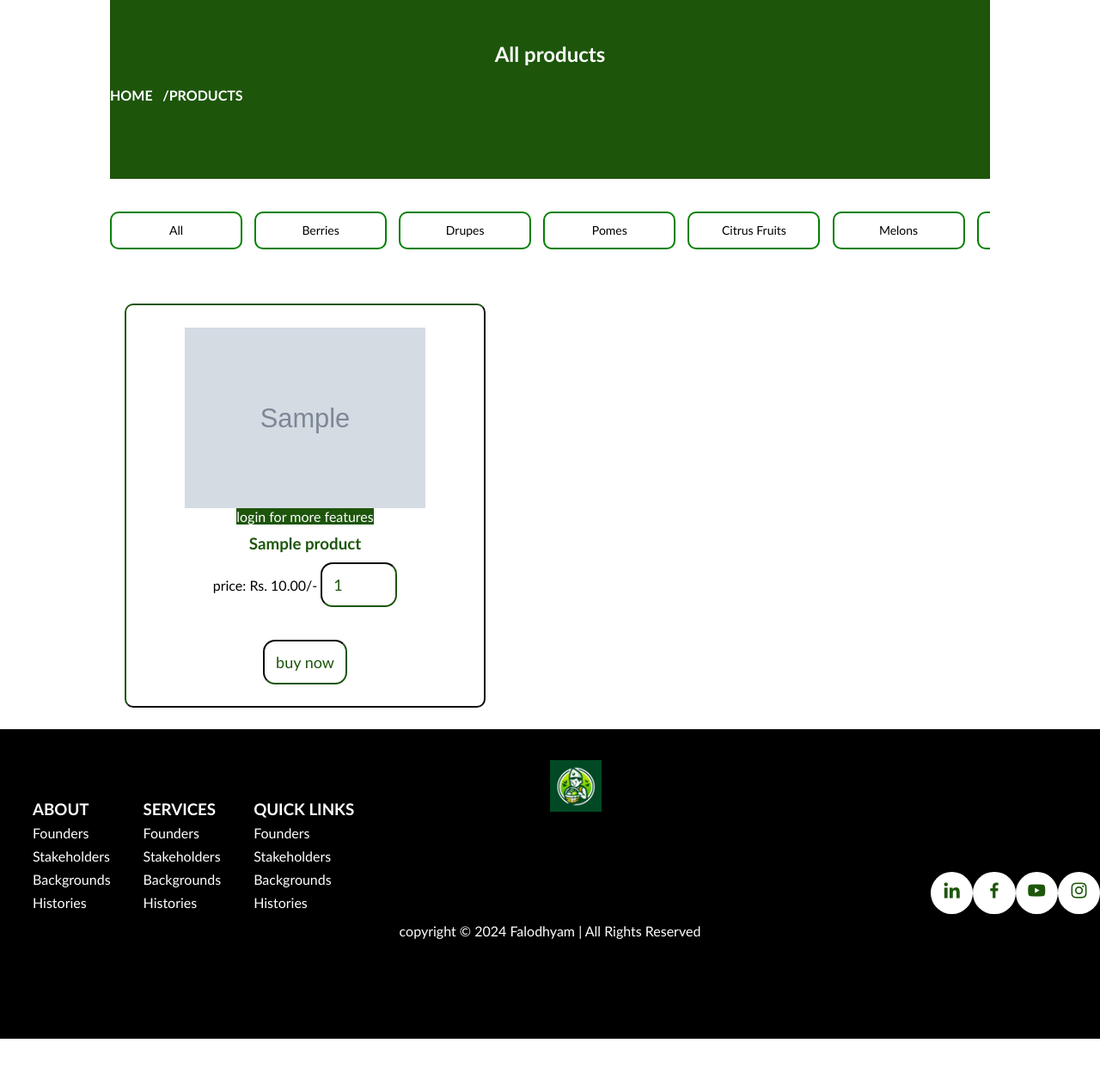
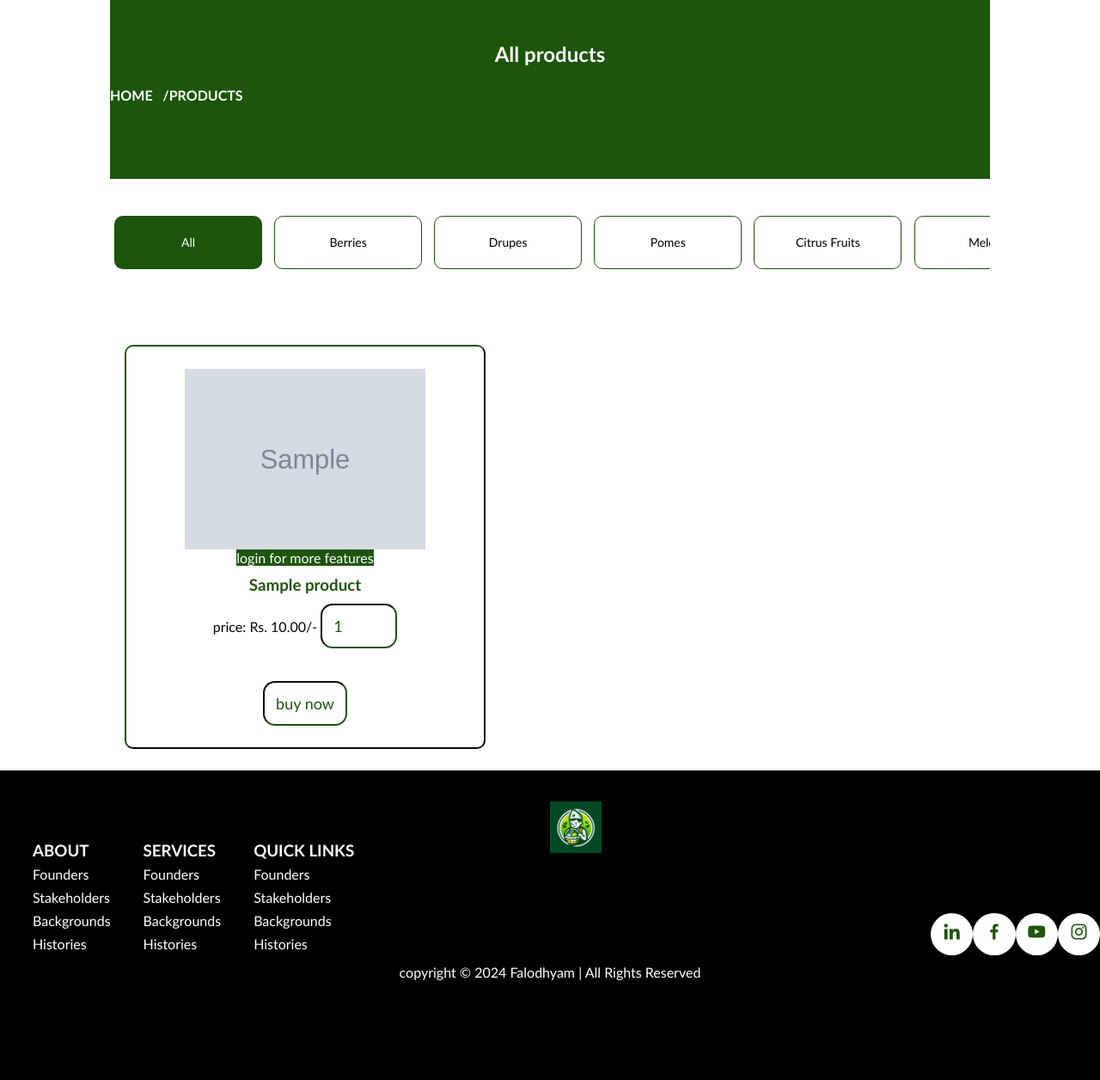
Before and after one commit to Rustam-Shrestha/buyer-side, a PHP site: page /view/pages/view_products.php in a window 1280 px wide. Shown: the part 80-1336 px from the top of the page at 86% size. Before the commit the page ends 1288 px from the top, so only its background shows below. Run offline with PHP 8.4, Linux system fonts and the light colour scheme; tables that the repository leaves empty hold one stand-in row (values such as "Sample post"); grey boxes marked "Sample" are stand-in pictures.

Commit message:
added filtering functionality for products and wishlist anomaly is fixed here including  some bugs and css mistakes yet lodes of css and other erors are persisting and it will be addressed in next upcoming commits as as soon as per my convinience

```diff
--- a/view/pages/view_products.php
+++ b/view/pages/view_products.php
@@ -21,12 +21,9 @@ if (isset($_POST['add_to_wishlist'])) {
     $product_id = $_POST['product_id'];
     $verify_wishlist = $con->prepare('SELECT * FROM `wishlist` WHERE user_id = ? AND product_id = ?');
     $verify_wishlist->execute([$user_id, $product_id]);
-    $cart_num = $con->prepare('SELECT * FROM `cart` WHERE user_id = ? AND product_id = ?');
-    $cart_num->execute([$user_id, $product_id]);
+
     if ($verify_wishlist->rowCount() > 0) {
         $warning_msg[] = 'product already exists in your wishlist';
-    } else if ($cart_num->rowCount() > 0) {
-        $warning_msg[] = 'product already exists in your cart';
     } else {
         $select_price = $con->prepare("SELECT * FROM `products` WHERE id= ? LIMIT 1");
         $select_price->execute([$product_id]);
@@ -62,7 +59,27 @@ if (isset($_POST['add_to_cart'])) {
         $success_msg[] = 'successfully added to cart';
     }
 }
+// Get selected type from URL parameters
+$type = isset($_GET['type']) ? $_GET['type'] : 'all';
+$type_filter = "";
 
+if ($type !== 'all') {
+    $type_filter = "WHERE type = ?";
+}
+
+$query = "SELECT * FROM `products` $type_filter";
+$select_products = $con->prepare($query);
+
+if ($type !== 'all') {
+    $select_products->execute([$type]);
+} else {
+    $select_products->execute();
+}
+
+// Function to get active class for the category
+function getActiveClass($current_type, $type) {
+    return $current_type === $type ? 'active' : '';
+}
 // if (!isset($_SESSION['user_id']) || $_SESSION['user_id'] == "") {
 //     header('Location: login.php?attempt=1');
 //     exit();
@@ -81,6 +98,29 @@ if (isset($_POST['add_to_cart'])) {
     <style>
         <?php include "../../assets/css/style.css"; ?>
         <?php include "../../assets/css/products-style.css"; ?>
+        .category-box {
+            cursor: pointer;
+            padding: 10px;
+            margin: 5px;
+            border: 1px solid rgba(19, 78, 0, 0.956);
+            display: inline-block;
+        }
+
+        .category-box.active {
+            background-color: rgba(19, 78, 0, 0.956);
+            color: white;
+        }
+
+        .item {
+            margin-top: 20px;
+        }
+
+        .box {
+            border: 1px solid #ccc;
+            padding: 10px;
+            margin: 10px;
+            display: inline-block;
+        }
     </style>
     <title>products page</title>
 </head>
@@ -97,66 +137,53 @@ if (isset($_POST['add_to_cart'])) {
     <!-- filter container -->
     <div class="container">
 
-        <div class="category-box">All</div>
-        <div class="category-box">Berries</div>
-        <div class="category-box">Drupes</div>
-        <div class="category-box">Pomes</div>
-        <div class="category-box">Citrus Fruits</div>
-        <div class="category-box">Melons</div>
-        <div class="category-box">Dried Fruits</div>
-        <div class="category-box">Tropical Fruits</div>
-        <div class="category-box">Others</div>
+    <div class="categories">
+    <div class="category-box <?= getActiveClass('all', $type) ?>" onclick="window.location.href='?type=all';">All</div>
+    <div class="category-box <?= getActiveClass('berries', $type) ?>" onclick="window.location.href='?type=berries';">Berries</div>
+    <div class="category-box <?= getActiveClass('drupes', $type) ?>" onclick="window.location.href='?type=drupes';">Drupes</div>
+    <div class="category-box <?= getActiveClass('pomes', $type) ?>" onclick="window.location.href='?type=pomes';">Pomes</div>
+    <div class="category-box <?= getActiveClass('citrus fruits', $type) ?>" onclick="window.location.href='?type=citrus fruits';">Citrus Fruits</div>
+    <div class="category-box <?= getActiveClass('melons', $type) ?>" onclick="window.location.href='?type=melons';">Melons</div>
+    <div class="category-box <?= getActiveClass('dried fruits', $type) ?>" onclick="window.location.href='?type=dried fruits';">Dried Fruits</div>
+    <div class="category-box <?= getActiveClass('tropical fruits', $type) ?>" onclick="window.location.href='?type=tropical fruits';">Tropical Fruits</div>
+    <div class="category-box <?= getActiveClass('others', $type) ?>" onclick="window.location.href='?type=others';">Others</div>
+</div>
+
     </div>
     <section class="products">
     <div class="item">
     <?php
-            $select_products = $con->prepare("SELECT * FROM `products`");
-            $select_products->execute();
     if ($select_products->rowCount() > 0) {
         while ($fetch_products = $select_products->fetch(PDO::FETCH_ASSOC)) {
             ?>
             <form action="" method="post" class="box">
-
                 <img src="<?= $fetch_products['image']; ?>" class='img' />
                 <?php
                 if (!isset($_SESSION['user_id']) || $_SESSION['user_id'] == "") {
                     echo "<div style='background-color:rgba(19, 78, 0, 0.956); color:white'>login for more features </div>";
                 } else {
                     echo '<div class="buttons">
-    <!-- adding to cart after getting clicked in add -->
-    <button type="submit" name="add_to_cart"> <i class="bx bx-cart"></i></button>
-    <!-- adding to wishlist after clicking -->
-    <button type="submit" name="add_to_wishlist" value="' . $fetch_products["id"] . '"> <i class="bx bx-heart"></i></button>
-
+                    <button type="submit" name="add_to_cart"><i class="bx bx-cart"></i></button>
+                    <button type="submit" name="add_to_wishlist" value="' . $fetch_products["id"] . '"><i class="bx bx-heart"></i></button>
                     <a href="view_page.php?pid=' . $fetch_products["id"] . '" class="bx bxs-show"></a>
                     </div>';
-
                 }
                 ?>
-
-                        <h3 class="name">
-                            <?= $fetch_products['name']; ?>
-                        </h3>
+                <h3 class="name"><?= $fetch_products['name']; ?></h3>
                 <input type="hidden" name="product_id" value="<?= $fetch_products['id']; ?>">
-
                 <div class="flex">
-                            <p class="price">price:
-                                Rs.
-                                <?= $fetch_products['price']; ?>/-
-                                <input class="btn quantity" type="number" name="qty" required value="1" min="1" max="99" maxlength="2"
-                                    data-product-id="<?= $fetch_products['id']; ?>">
+                    <p class="price">price: Rs. <?= $fetch_products['price']; ?>/-
+                        <input class="btn quantity" type="number" name="qty" required value="1" min="1" max="99"
+                            maxlength="2" data-product-id="<?= $fetch_products['id']; ?>">
                     </p>
                 </div>
-                        <br>
-                        <br>
-                        <!-- <a name="buy" type="submit" href="checkout.php?get_id=<?= $fetch_products['id']; ?>" class="btn">buy now</a> -->
+                <br><br>
                 <a href="#" class="btn checkout" data-product-id="<?= $fetch_products['id']; ?>">buy now</a>
-
             </form>
             <?php
         }
     } else {
-                echo '<p class="empty">no products added yet! </p>';
+        echo '<p class="empty">no products added yet!</p>';
     }
     ?>
 </div>
@@ -183,15 +210,15 @@ if (isset($_POST['add_to_cart'])) {
 
     </section>
     <?php include "../components/_footer.php"; ?>
-    <script src="https://cdnjs.cloudflare.com/ajax/libs/sweetalert/2.1.2/sweetalert.min.js"></script>
+    <!-- <script src="https://cdnjs.cloudflare.com/ajax/libs/sweetalert/2.1.2/sweetalert.min.js"></script> -->
     <script src="https://unpkg.com/boxicons@2.1.4/dist/boxicons.js"></script>
     <script>
         <?php include "../../view/js/script.js"; ?>
     </script>
     <script>
-        document.addEventListener('DOMContentLoaded', function() {
+        document.addEventListener('DOMContentLoaded', function () {
             document.querySelectorAll('.checkout').forEach(button => {
-                button.addEventListener('click', function(event) {
+                button.addEventListener('click', function (event) {
                     event.preventDefault();
                     const productId = this.getAttribute('data-product-id');
                     const quantityInput = document.querySelector(`.quantity[data-product-id="${productId}"]`);
@@ -206,4 +233,5 @@ if (isset($_POST['add_to_cart'])) {
         });
     </script>
 </body>
+
 </html>
```
Also changed, not shown: view/pages/view_page.php (+4 -8 lines), view/pages/wishlist.php (+55 -9 lines). Lines whose indentation alone changed are shown as unchanged.
